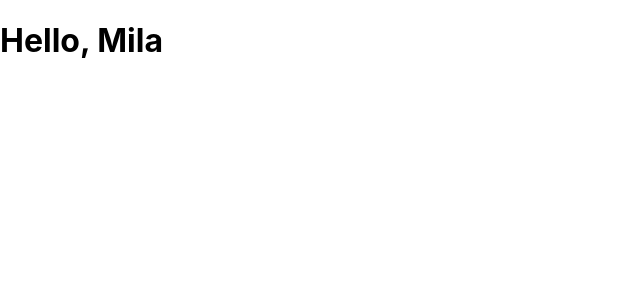
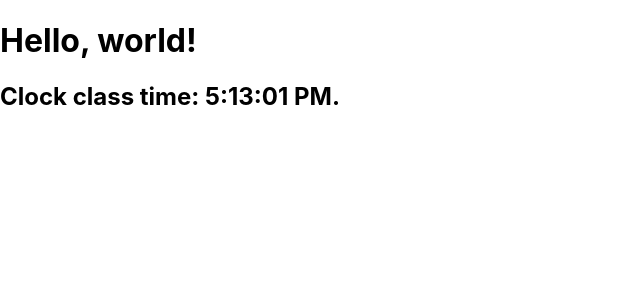
Before and after one commit to theo2xl/jsx-tutorial, a React (Create React App) app: page / in a window 1280 px wide. Shown: the top 300 px of the page, without its empty margins (0-640 px from the left). Built offline with nearby package versions, Linux system fonts and the light colour scheme.

Commit message:
Update clock to class, but more changes needed

```diff
--- a/src/index.js
+++ b/src/index.js
@@ -6,9 +6,40 @@ function Welcome(props) {
   return <h1>Hello, {props.name}</h1>
 }
 
-const element = <Welcome name="Mila" />;
+function App() {
+  return (
+    <div>
+      <Welcome name='Ted' />
+      <Welcome name='Jenny' />
+      <Welcome name='Addie' />
+      <Welcome name='Mila' />
+    </div>
+  );
+}
 
-ReactDOM.render(
-  element,
-  document.getElementById('root')
-)
+class Clock extends React.Component {
+  constructor(props) {
+    super(props);
+    this.state = {
+      date: new Date(),
+    };
+  }
+
+  render() {
+    return (
+      <div>
+        <h1>Hello, world!</h1>
+        <h2>Clock class time: {this.state.date.toLocaleTimeString()}.</h2>
+      </div>
+    );
+  }
+}
+
+function tick() {
+  ReactDOM.render(
+    <Clock />,
+    document.getElementById('root')
+  )
+}
+
+setInterval(tick, 1000);
```
